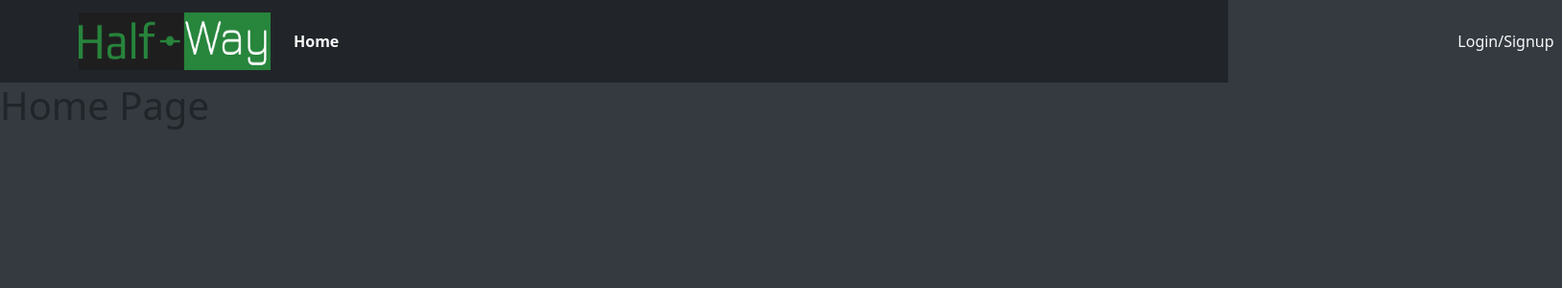
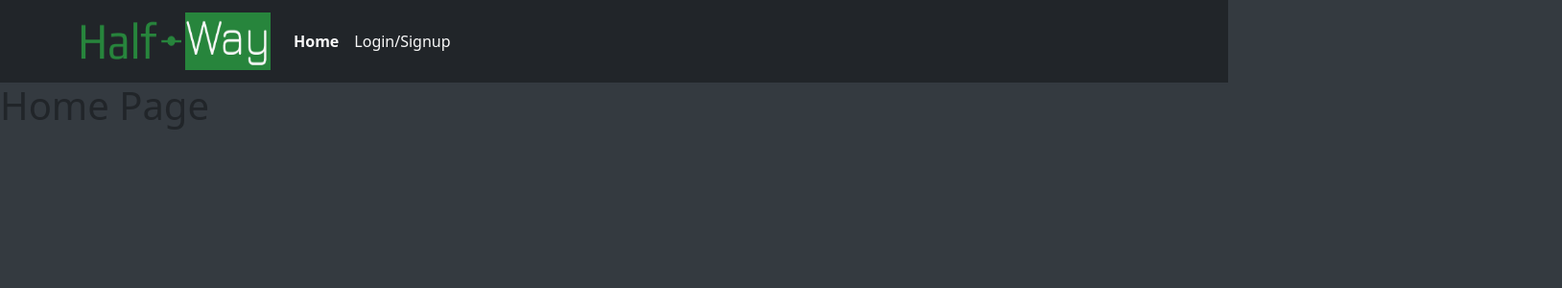
Before and after one commit to choihalim/halfway, a React (Create React App) app in the folder client/: page /home in a window 1280 px wide. Shown: the top 300 px of the page at 96% size, 1628 px wide, since content can reach past the window. Built offline with nearby package versions, Linux system fonts and the light colour scheme; no server answers; what google-maps-react would draw is missing.

Commit message:
refactored navbar

```diff
--- a/client/src/components/Navigation.js
+++ b/client/src/components/Navigation.js
@@ -22,8 +22,8 @@ function Navigation({ updateUser, user }) {
 
     return (
         <>
-            <Navbar bg='dark' sticky="top">
-                <Container >
+            <Navbar bg='dark' sticky="top" style={{ width: '100%' }}>
+                <Container>
                     <Navbar.Brand href="/home">
                         <img
                             src={logo}
@@ -33,7 +33,7 @@ function Navigation({ updateUser, user }) {
                             alt="halfway logo"
                         />
                     </Navbar.Brand>
-                    <Nav className="me-auto">
+                    <Nav className="container-fluid">
                         <Nav.Link
                             href="/home"
                             className={location.pathname === '/home' ? 'custom-nav-link active' : 'custom-nav-link'}
@@ -84,10 +84,12 @@ function Navigation({ updateUser, user }) {
                             :
                             null
                         }
+                    </Nav>
+                    <Nav>
                         {user ?
                             <Nav.Link
                                 onClick={handleLogout}
-                                className='logout-nav-link'
+                                className='logout-nav-link ms-auto'
                             >
                                 Logout
                             </Nav.Link>
--- a/client/src/nav.css
+++ b/client/src/nav.css
@@ -38,7 +38,6 @@
 .logout-nav-link {
   color: #f8f8f8 !important;
   transition: color 0.3s !important;
-  margin-left: 1000px;
 }
 
 .login-nav-link:hover {
@@ -50,7 +49,6 @@
 .login-nav-link {
   color: #f8f8f8 !important;
   transition: color 0.3s !important;
-  margin-left: 1150px;
 }
 
 .login-nav-link:active {
```
Also changed, not shown: client/src/images/logo.png.
